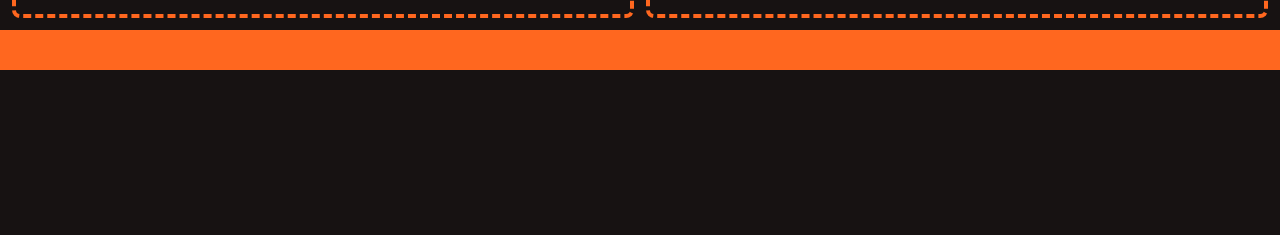
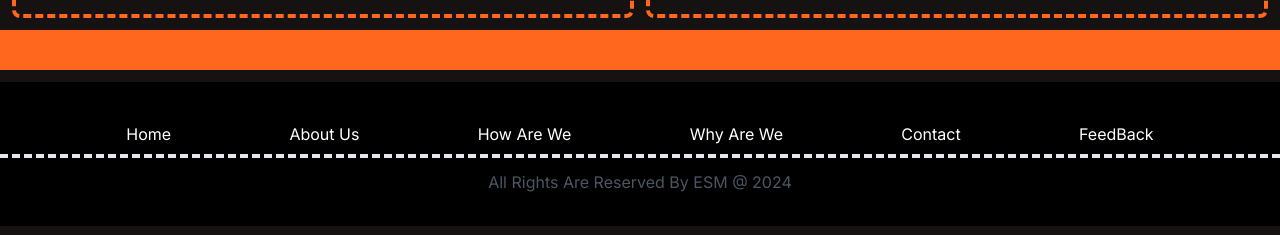
Before and after one commit to atulsingh369/esm-community, a Next.js app: page / in a window 1280 px wide. Shown: the part 664-899 px from the top of the page. Before the commit the page ends 800 px from the top, so only its background shows below. Built offline with nearby package versions, Linux system fonts and the light colour scheme.

Commit message:
Footer Added

```diff
--- /dev/null
+++ b/components/Footer.jsx
@@ -0,0 +1,53 @@
+import React from "react";
+
+const Footer = () => {
+  return (
+    <>
+      <div className="py-3">
+        <div className="bg-black h-36 flex flex-col justify-center items-center gap-3">
+          <div className="w-full">
+            <ul className="flex justify-evenly items-center border-b-4 p-2 border-dashed text-white">
+              <li>
+                <a href="#!" className="hover:underline  ">
+                  Home
+                </a>
+              </li>
+              <li>
+                <a href="#!" className="hover:underline  ">
+                  About Us
+                </a>
+              </li>
+              <li>
+                <a href="#!" className="hover:underline  ">
+                  How Are We
+                </a>
+              </li>
+              <li>
+                <a href="#!" className="hover:underline  ">
+                  Why Are We
+                </a>
+              </li>
+              <li>
+                <a href="#!" className="hover:underline  ">
+                  Contact
+                </a>
+              </li>
+              <li>
+                <a href="#!" className="hover:underline  ">
+                  FeedBack
+                </a>
+              </li>
+            </ul>
+          </div>
+          <div>
+            <p className="text-gray-600">
+              All Rights Are Reserved By ESM &#64; 2024
+            </p>
+          </div>
+        </div>
+      </div>
+    </>
+  );
+};
+
+export default Footer;
--- a/src/app/page.js
+++ b/src/app/page.js
@@ -1,4 +1,5 @@
 import Carousel from "../../components/Carousel ";
+import Footer from "../../components/Footer";
 import MovingText from "../../components/MovingText";
 import Navbar from "../../components/Navbar";
 
@@ -8,6 +9,7 @@ export default function Home() {
       <Navbar />
       <Carousel />
       <MovingText />
+      <Footer />
     </>
   );
 }
```
